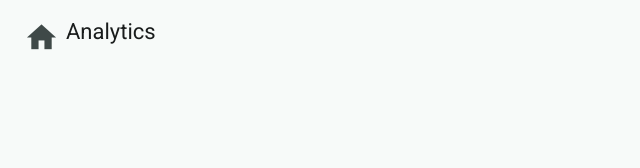
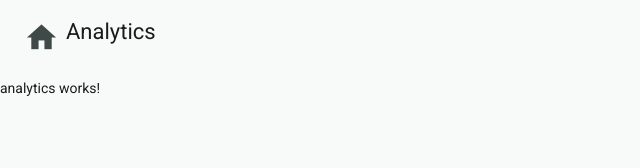
Before and after one commit to LiTTleCoMi/Timesheet, an Angular app: page /analytics in a window 1280 px wide. Before the commit this address led to /. Shown: the top 168 px of the page, without its empty margins (0-640 px from the left). Built offline with nearby package versions, Linux system fonts and the light colour scheme.

Commit message:
completed unit #4

```diff
--- a/src/app/app-routing-module.ts
+++ /dev/null
@@ -1,10 +0,0 @@
-import { NgModule } from '@angular/core';
-import { RouterModule, Routes } from '@angular/router';
-
-const routes: Routes = [];
-
-@NgModule({
-  imports: [RouterModule.forRoot(routes)],
-  exports: [RouterModule]
-})
-export class AppRoutingModule { }
--- a/src/app/app.html
+++ b/src/app/app.html
@@ -1,3 +1,4 @@
 <div style="height: 100%;">
     <app-top-navbar></app-top-navbar>
+	<router-outlet style="height: 100%;"></router-outlet>
 </div>
--- a/src/app/components/top-navbar/top-navbar.html
+++ b/src/app/components/top-navbar/top-navbar.html
@@ -1,7 +1,7 @@
 <mat-toolbar>
-    <button mat-icon-button>
+    <button mat-icon-button routerLink="./departments">
         <mat-icon>home</mat-icon>
     </button>
 
-    <div>Analytics</div>
+    <div routerLink="./analytics">Analytics</div>
 </mat-toolbar>
--- a/src/app/modules/app-module.ts
+++ b/src/app/modules/app-module.ts
@@ -1,7 +1,7 @@
 import { NgModule, provideBrowserGlobalErrorListeners } from '@angular/core';
 import { BrowserModule } from '@angular/platform-browser';
 
-import { AppRoutingModule } from '../app-routing-module';
+import { AppRoutingModule } from './app-routing-module';
 import { App } from '../app';
 
 import { Analytics } from '../components/analytics/analytics';
```
Also changed, not shown: src/app/modules/app-routing-module.ts (added, +18 -0 lines).
